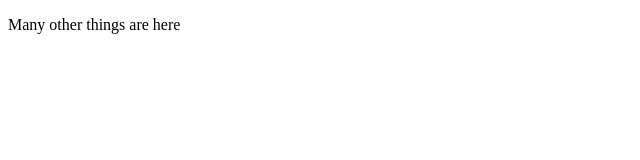
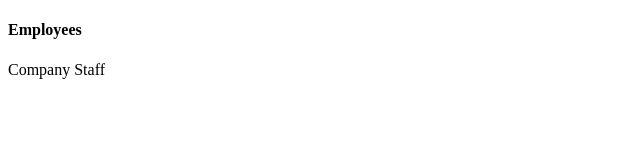
Before and after one commit to ezekielarin/ezekielarin.github.io, a plain HTML site: page index.html in a window 1280 px wide. Shown: the whole page, without its empty margins (0-640 px from the left). Drawn offline with Linux system fonts and the light colour scheme.

Commit message:
Update index.html

```diff
--- a/index.html
+++ b/index.html
@@ -4,9 +4,13 @@
 	<title>Dapps</title>
 </head>
 <body>
+	<div>
+		<h4>Employees</h4>
+	</div>
 
 	<div>
-		<p>Many other things are here</p>
+		<p>Company Staff</p>
+	<p></p>
 	</div>
 
 </body>
```
